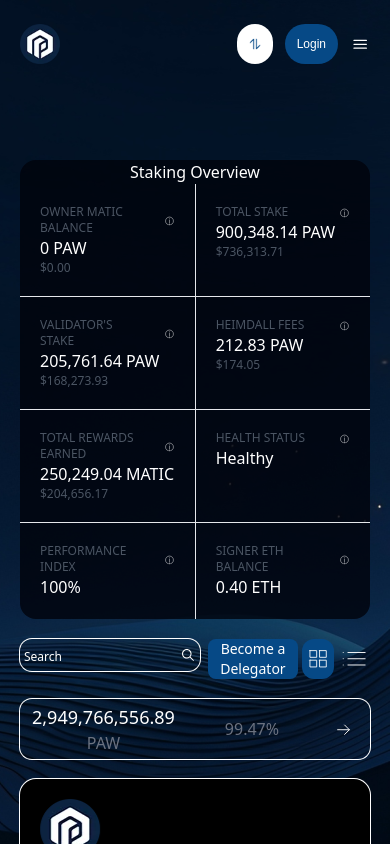
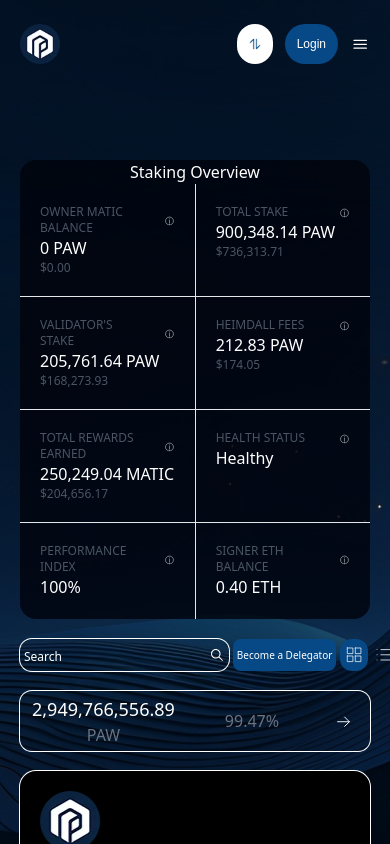
Before and after one commit to Brahmiraj/Paw-Dash, a React (Vite) app: page /Overview in a window 390 px wide. Shown: the top 844 px of the page. Built offline with nearby package versions, Linux system fonts and the light colour scheme.

Commit message:
fix table and mobile res

```diff
--- a/src/components/Table/PublicTable.jsx
+++ b/src/components/Table/PublicTable.jsx
@@ -15,7 +15,7 @@ const PublicTable = ({TABLE_HEAD, TABLE_ROWS}) => {
         <tbody>
           {TABLE_ROWS.map((details, key) => (
             <React.Fragment key={key}>
-              <tr className="text-gray-400">
+              <tr className="text-gray-400 hover:text-white">
                 <td className="p-2">{details.id}</td>
                 <td>{details.title}</td>
                 <td>{details.name}</td>
--- a/src/page/Page3/Overview.jsx
+++ b/src/page/Page3/Overview.jsx
@@ -141,13 +141,13 @@ const Overview = () => {
             </div>
           </div>
         </div>
-        <div className="flex justify-between gap-2">
+        <div className="flex justify-between max-sm:justify-center gap-2 max-sm:gap-1">
           <div>
             <SearchField />
           </div>
           <div className="flex max-sm:gap-1 gap-5">
             <button
-              className="bg-[#064986] rounded-lg text-sm text-white px-3 special:text-2xl md:whitespace-nowrap hover:bg-white hover:text-[#064986]"
+              className="bg-[#064986] rounded-lg max-sm:text-[10px] text-sm text-white max-sm:px-1 px-3 special:text-2xl whitespace-nowrap hover:bg-white hover:text-[#064986]"
               onClick={handleBecomeDelegateClick}
             >
               Become a Delegator
@@ -157,7 +157,7 @@ const Overview = () => {
               alt="grid"
               className={`${
                 columnView ? "bg-transparent" : "bg-[#064986]"
-              } max-sm:w-8 special:w-16 cursor-pointer px-2 max-sm:px-1 rounded-xl`}
+              } max-sm:w-7 special:w-16 cursor-pointer px-2 max-sm:px-1 rounded-xl`}
               onClick={handleClickGrid}
             />
             <img
@@ -165,7 +165,7 @@ const Overview = () => {
               alt="column"
               className={`${
                 columnView ? "bg-[#064986]" : "bg-transparent"
-              } max-sm:w-8 special:w-16 cursor-pointer px-2 max-sm:px-1 rounded-xl`}
+              } max-sm:w-7 special:w-16 cursor-pointer px-2 max-sm:px-1 rounded-xl`}
               onClick={handleClickColumn}
             />
           </div>
```
